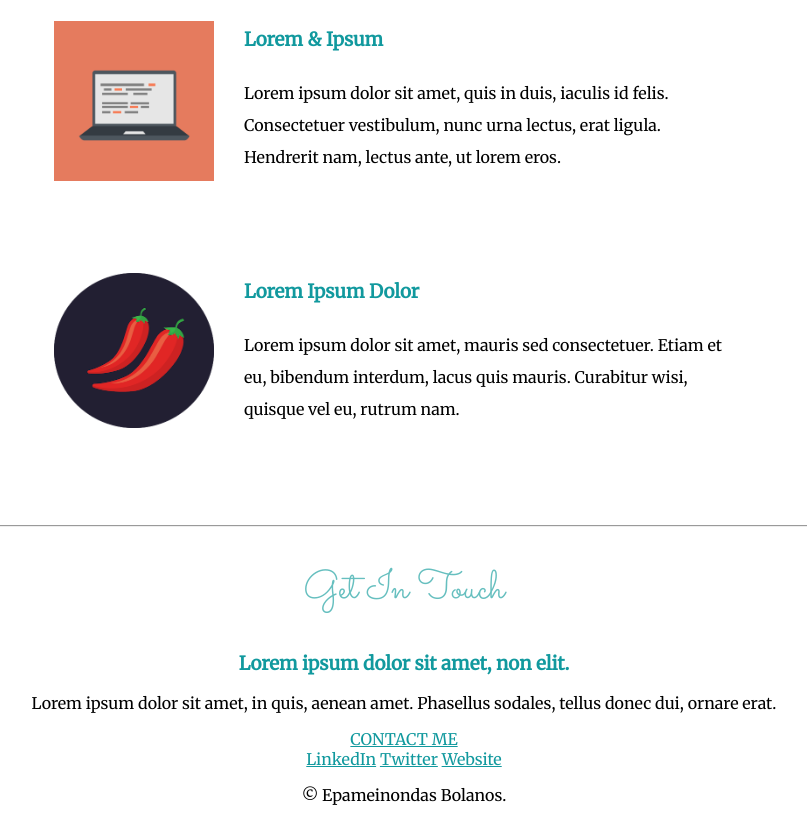
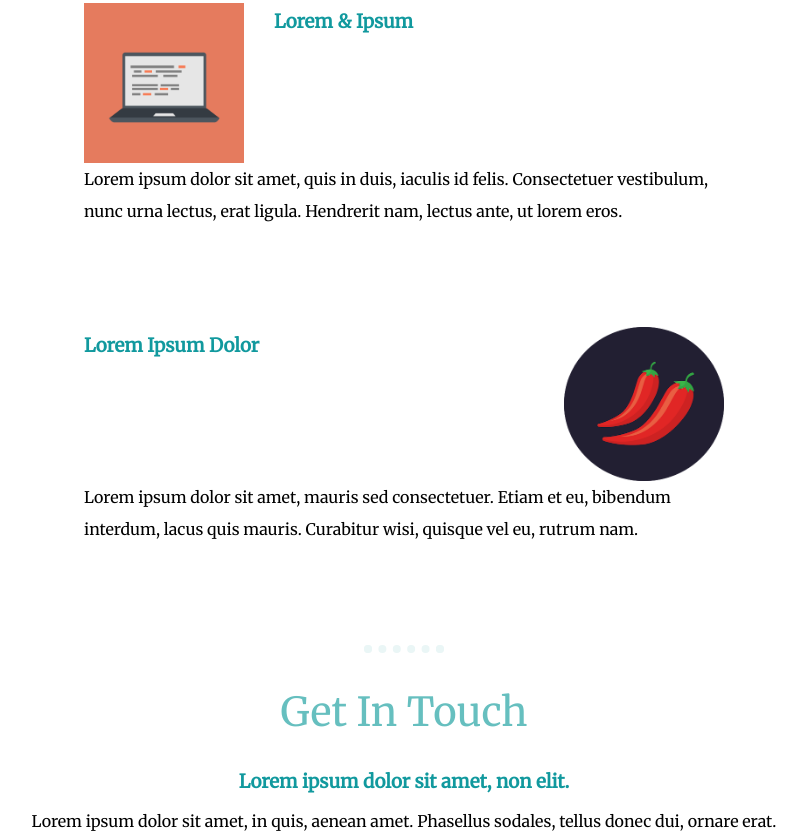
Before and after one commit to EBol95/CSS-My-Site, a plain HTML site: page index.html in a window 1280 px wide. Shown: the part 1345-2180 px from the top of the page, without its empty margins (236-1043 px from the left). Drawn offline with Linux system fonts and the light colour scheme.

Commit message:
css challenge passed

```diff
--- a/css/styles.css
+++ b/css/styles.css
@@ -8,9 +8,9 @@ h1{
   font-size: 5.625rem;
   color: #66BFBF;
   line-height: 2;
+  font-family: 'Sacramento',serif;
 }
 h2{
-  font-family: 'Sacramento',serif;
   font-size: 2.5rem;
   color: #66BFBF;
   font-weight: normal;
@@ -21,19 +21,33 @@ h3{
 a{
   color: #11999E;
 }
+hr{
+  border: 8px dotted #eaf6f6;
+  border-top: none;
+  width: 5%;
+}
 .skill-row{
   width: 50%;
   margin: 100px auto;
   text-align: left;
   line-height: 2;
 }
-.skill-images{
+.computer{
   width: 25%;
   float: left;
-  position: relative;
-  right: 30px;
+  margin-right: 30px;
 }
-
+.chillies{
+  width: 25%;
+  float: right;
+  margin-left: 30px;
+}
+.chillies-paragraph{
+  clear: right;
+}
+.computer-paragraph{
+  clear: left;
+}
 }
 .text-pos{
   position: relative;
@@ -47,6 +61,9 @@ a{
 
  }
  .bottom-container{
+   background-color: #66BFBF;
+   margin: 100px 0 0;
+   height: 200px;
 
  }
  .bottom-cloud{
@@ -62,3 +79,32 @@ a{
 .mountain{
   margin-top: 300px;
 }
+.btn{
+  margin-top: 20px;
+  background-image: linear-gradient(#11cd44, #11999E);
+  border-radius: 8px;
+  color: white;
+  padding: 10px 10px;
+  text-align: center;
+  text-decoration: none;
+  display: inline-block;
+  font-size: 16px;
+  position: relative;
+  top: 10px;
+}
+.btn:hover{
+  background-image: linear-gradient( #30e3cb, #2bc4ad);
+}
+.footer-link{
+  color: #11999E;
+  margin: auto 12px;
+  text-decoration: none;
+  position: relative;
+  top: 60px;
+}
+.par-color{
+  color: #EAF6F6;
+  margin-bottom: 0;
+  position: relative;
+  top: 100px;
+}
--- a/index.html
+++ b/index.html
@@ -27,14 +27,14 @@
       <div class="skills">
         <h2>My Skills.</h2>
         <div class="skill-row">
-          <img class="skill-images" src="images/computer.png" alt="computer image">
+          <img class="computer" src="images/computer.png" alt="computer image">
           <h3>Lorem & Ipsum</h3>
-          <p>Lorem ipsum dolor sit amet, quis in duis, iaculis id felis. Consectetuer vestibulum, nunc urna lectus, erat ligula. Hendrerit nam, lectus ante, ut lorem eros.</p>
+          <p class="computer-paragraph">Lorem ipsum dolor sit amet, quis in duis, iaculis id felis. Consectetuer vestibulum, nunc urna lectus, erat ligula. Hendrerit nam, lectus ante, ut lorem eros.</p>
         </div>
         <div class="skill-row">
-          <img class="skill-images" src="images/chillies.png" alt="chillies image">
+          <img class="chillies" src="images/chillies.png" alt="chillies image">
           <h3>Lorem Ipsum Dolor</h3>
-          <p>Lorem ipsum dolor sit amet, mauris sed consectetuer. Etiam et eu, bibendum interdum, lacus quis mauris. Curabitur wisi, quisque vel eu, rutrum nam.</p>
+          <p class="chillies-paragraph">Lorem ipsum dolor sit amet, mauris sed consectetuer. Etiam et eu, bibendum interdum, lacus quis mauris. Curabitur wisi, quisque vel eu, rutrum nam.</p>
         </div>
       </div>
       <hr>
@@ -51,7 +51,7 @@
       <a class="footer-link" href="https://www.linkedin.com/">LinkedIn</a>
       <a class="footer-link" href="https://twitter.com/">Twitter</a>
       <a class="footer-link" href="https://www.appbrewery.co/">Website</a>
-      <p>© Epameinondas Bolanos.</p>
+      <p class="par-color">© 2021 Epameinondas Bolanos.</p>
     </div>
 
   </body>
```
Also changed, not shown: StubCode.html (deleted, +0 -36 lines).
